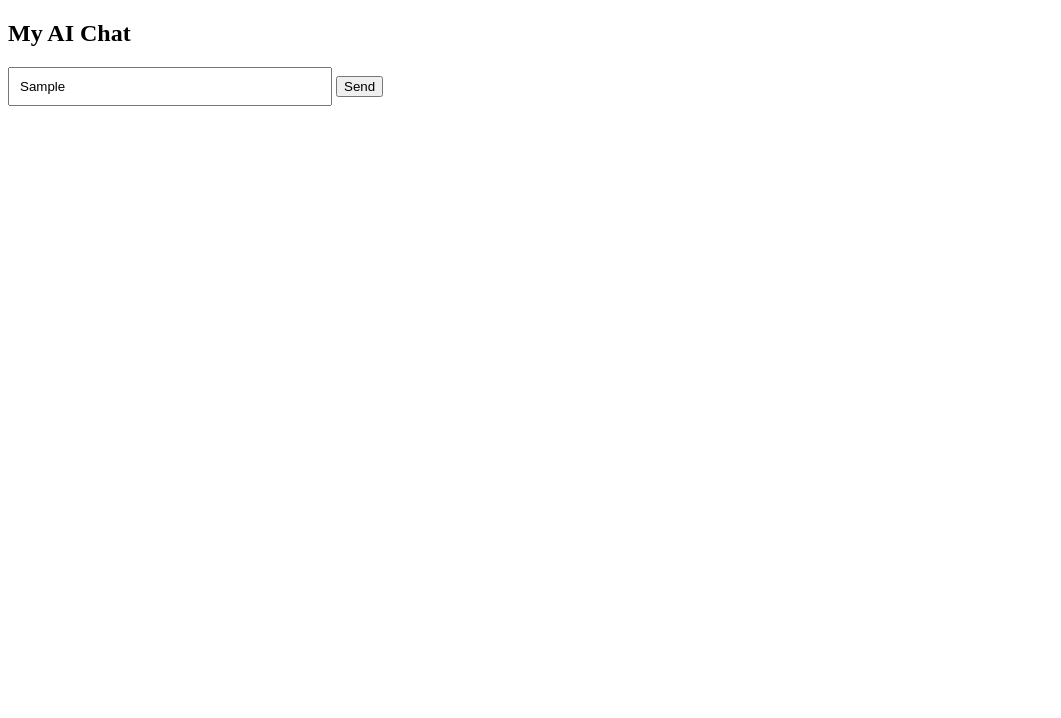
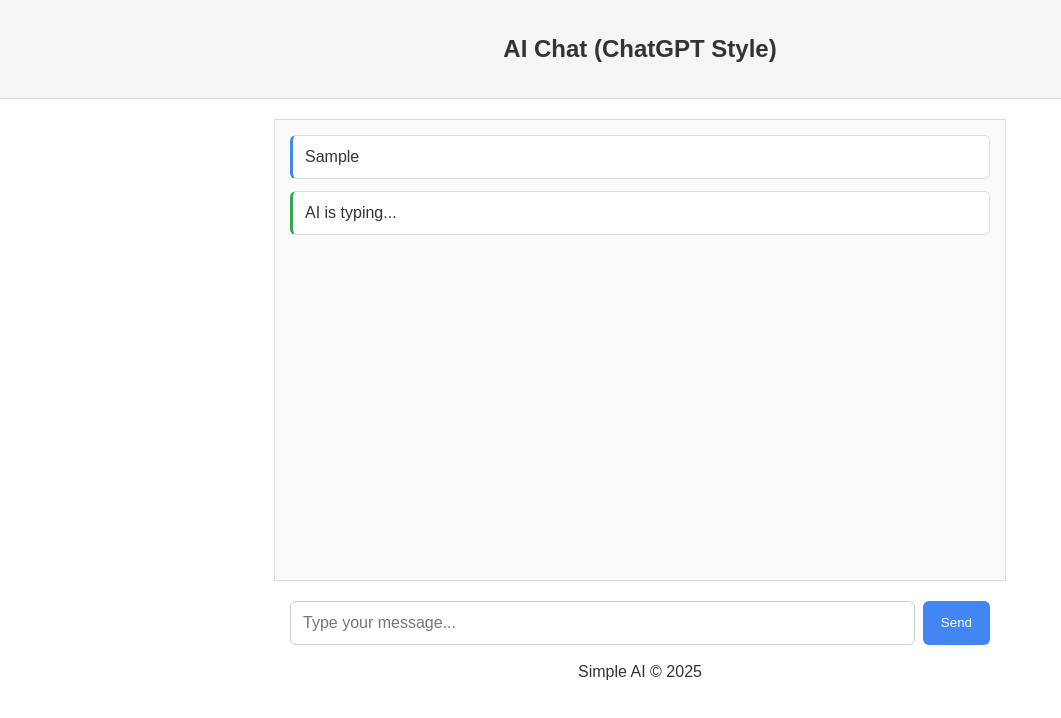
Before and after one commit to iamjaiminrathod/myAI, a plain HTML site: page index.html in a window 1280 px wide. Both pictures are taken after typing "Sample" into the empty fields and a click on the button "Send". Shown: the whole page, without its empty margins (0-1061 px from the left). Drawn offline with Linux system fonts and the light colour scheme; no server answers.

Commit message:
Add files via upload

````diff
--- a/index.html
+++ b/index.html
@@ -1,31 +1,149 @@
 <!DOCTYPE html>
-<html>
+<html lang="en">
 <head>
-  <title>My AI</title>
+    <meta charset="UTF-8">
+    <meta name="viewport" content="width=device-width, initial-scale=1.0">
+    <title>Simple AI Chat</title>
+
+    <style>
+        body {
+            margin: 0;
+            padding: 0;
+            background: #ffffff;
+            font-family: Arial, sans-serif;
+            color: #333;
+        }
+
+        header {
+            text-align: center;
+            padding: 15px;
+            background: #f5f5f5;
+            border-bottom: 1px solid #ddd;
+        }
+
+        #chatBox {
+            width: 90%;
+            max-width: 700px;
+            margin: 20px auto;
+            padding: 15px;
+            border: 1px solid #ddd;
+            height: 430px;
+            overflow-y: auto;
+            background: #fafafa;
+        }
+
+        .msg {
+            padding: 12px;
+            margin-bottom: 12px;
+            border: 1px solid #ddd;
+            background: #fff;
+            border-radius: 6px;
+            white-space: pre-wrap;
+        }
+
+        .user {
+            border-left: 3px solid #4285f4;
+        }
+
+        .ai {
+            border-left: 3px solid #34a853;
+        }
+
+        pre {
+            background: #1e1e1e;
+            color: #fff;
+            padding: 10px;
+            border-radius: 6px;
+            overflow-x: auto;
+        }
+
+        .input-area {
+            width: 90%;
+            max-width: 700px;
+            margin: 10px auto;
+            display: flex;
+            gap: 8px;
+        }
+
+        input {
+            flex: 1;
+            padding: 12px;
+            border: 1px solid #ccc;
+            font-size: 16px;
+            border-radius: 6px;
+        }
+
+        button {
+            padding: 12px 18px;
+            background: #4285f4;
+            color: white;
+            border: none;
+            cursor: pointer;
+            border-radius: 6px;
+        }
+
+        button:hover {
+            background: #3367d6;
+        }
+    </style>
 </head>
 <body>
 
-<h2>My AI Chat</h2>
+<header>
+    <h2>AI Chat (ChatGPT Style)</h2>
+</header>
 
-<input id="prompt" placeholder="Type message..." style="width:300px; padding:10px;">
-<button onclick="sendPrompt()">Send</button>
+<div id="chatBox"></div>
 
-<p id="reply"></p>
+<div class="input-area">
+    <input type="text" id="userInput" placeholder="Type your message...">
+    <button onclick="sendMessage()">Send</button>
+</div>
+
+<footer style="text-align:center; margin-top:10px; padding:8px;">
+    Simple AI © 2025
+</footer>
 
 <script>
-async function sendPrompt() {
-  const userText = document.getElementById("prompt").value;
+const input = document.getElementById("userInput");
+const chatBox = document.getElementById("chatBox");
 
-  const res = await fetch("https://myai-2-rtmk.onrender.com/generate", {
-    method: "POST",
-    headers: { "Content-Type": "application/json" },
-    body: JSON.stringify({ prompt: userText })
-  });
+function sendMessage() {
+    let text = input.value.trim();
+    if (text === "") return;
 
-  const data = await res.json();
+    addMessage(text, "user");
+    input.value = "";
 
-  document.getElementById("reply").innerText =
-    data.reply || "No response";
+    addMessage("AI is typing...", "ai");
+
+    fetch("https://myai-2-rtmk.onrender.com/generate", {
+        method: "POST",
+        headers: {"Content-Type": "application/json"},
+        body: JSON.stringify({ prompt: text })
+    })
+    .then(res => res.json())
+    .then(data => {
+        const aiMsgs = document.querySelectorAll(".ai");
+        aiMsgs[aiMsgs.length - 1].remove();
+
+        addMessage(formatMarkdown(data.reply), "ai");
+    })
+    .catch(err => console.error(err));
+}
+
+function addMessage(message, type) {
+    let div = document.createElement("div");
+    div.className = "msg " + type;
+    div.innerHTML = message;
+    chatBox.appendChild(div);
+    chatBox.scrollTop = chatBox.scrollHeight;
+}
+
+function formatMarkdown(text) {
+    return text
+        .replace(/```([^`]+)```/g, "<pre><code>$1</code></pre>")
+        .replace(/\n/g, "<br>");
 }
 </script>
 
````
